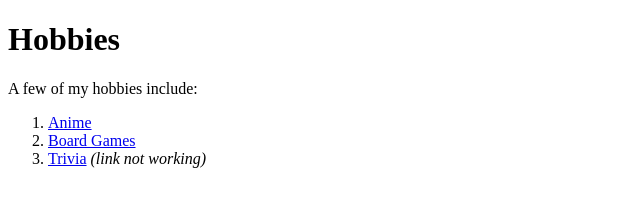
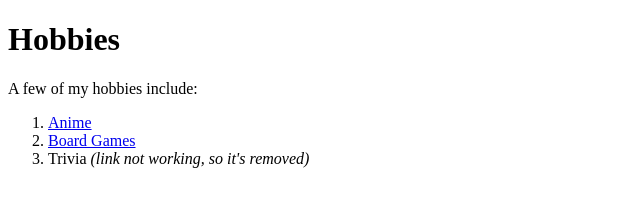
Before and after one commit to Connor-Skudlarek/CV, a plain HTML site: page hobbies.html in a window 1280 px wide. Shown: the whole page, without its empty margins (0-640 px from the left). Drawn offline with Linux system fonts and the light colour scheme.

Commit message:
Removed broken link for Trivia.

```diff
--- a/hobbies.html
+++ b/hobbies.html
@@ -12,7 +12,7 @@
         <ol>
             <li><a href="https://www.funimation.com">Anime</a></li>
             <li><a href="https://versusboardgames.com">Board Games</a></li>
-            <li><a href="https://senetgamebar.com">Trivia</a> <em>(link not working)</em></li>
+            <li>Trivia <em>(link not working, so it's removed)</em></li>
         </ol>
     </p>
 </body>
```
